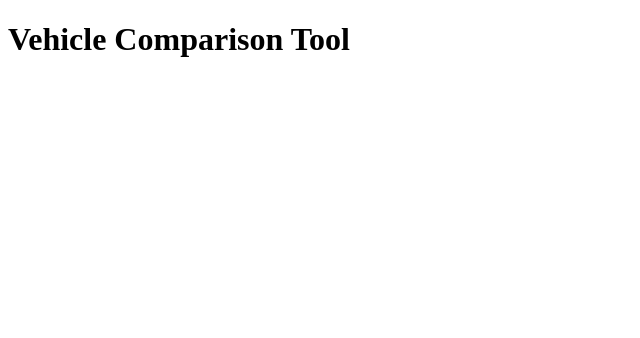
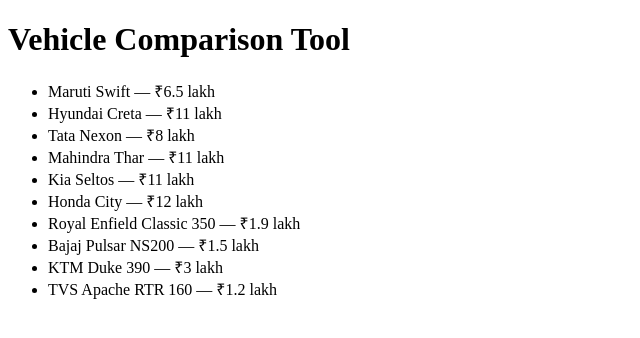
Before and after one commit to manitejeswar666/vehicle-compare, a React (Vite) app: page / in a window 1280 px wide. Shown: the top 338 px of the page, without its empty margins (0-640 px from the left). Built offline with nearby package versions, Linux system fonts and the light colour scheme.

Commit message:
Add vehicle data

```diff
--- a/src/App.jsx
+++ b/src/App.jsx
@@ -1,9 +1,15 @@
 import './App.css'
+import { vehicles } from './vehicles'
 
 function App() {
   return (
     <div>
       <h1>Vehicle Comparison Tool</h1>
+      <ul>
+        {vehicles.map((v) => (
+          <li key={v.id}>{v.name} — ₹{v.price} lakh</li>
+        ))}
+      </ul>
     </div>
   )
 }
--- /dev/null
+++ b/src/vehicles.js
@@ -0,0 +1,12 @@
+export const vehicles = [
+  { id: 1, name: "Maruti Swift", brand: "Maruti", type: "Car", price: 6.5, mileage: 24, engine: 1197, power: 89, seats: 5 },
+  { id: 2, name: "Hyundai Creta", brand: "Hyundai", type: "Car", price: 11, mileage: 17, engine: 1497, power: 113, seats: 5 },
+  { id: 3, name: "Tata Nexon", brand: "Tata", type: "Car", price: 8, mileage: 17, engine: 1199, power: 118, seats: 5 },
+  { id: 4, name: "Mahindra Thar", brand: "Mahindra", type: "Car", price: 11, mileage: 15, engine: 1997, power: 150, seats: 4 },
+  { id: 5, name: "Kia Seltos", brand: "Kia", type: "Car", price: 11, mileage: 17, engine: 1497, power: 113, seats: 5 },
+  { id: 6, name: "Honda City", brand: "Honda", type: "Car", price: 12, mileage: 18, engine: 1498, power: 119, seats: 5 },
+  { id: 7, name: "Royal Enfield Classic 350", brand: "Royal Enfield", type: "Bike", price: 1.9, mileage: 35, engine: 349, power: 20, seats: 2 },
+  { id: 8, name: "Bajaj Pulsar NS200", brand: "Bajaj", type: "Bike", price: 1.5, mileage: 40, engine: 199, power: 24, seats: 2 },
+  { id: 9, name: "KTM Duke 390", brand: "KTM", type: "Bike", price: 3, mileage: 28, engine: 399, power: 45, seats: 2 },
+  { id: 10, name: "TVS Apache RTR 160", brand: "TVS", type: "Bike", price: 1.2, mileage: 45, engine: 160, power: 16, seats: 2 },
+]
```
